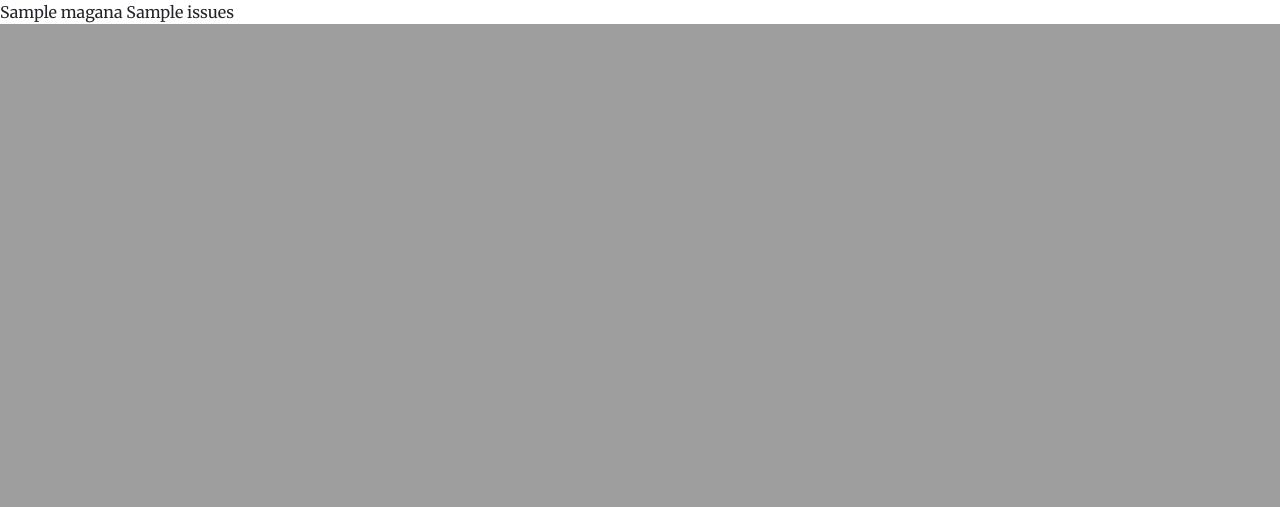
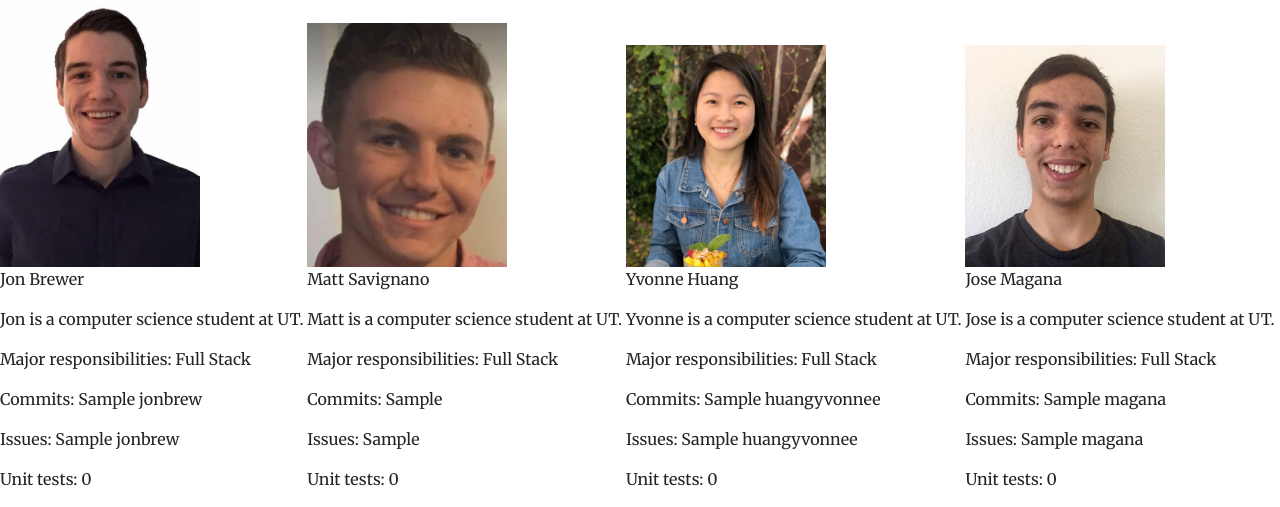
Before and after one commit to ajipsum/roadtripr, a Flask app: template app/templates/about.html in a window 1280 px wide. Shown: the part 800-1307 px from the top of the page. Before the commit the page ends 824 px from the top, so only its background shows below. Run offline with Flask 2, Linux system fonts and the light colour scheme; the template is opened without the code that fills it: most values are stand-ins (such as "Sample title", 1, 10 or a date in 2020); some libraries are stand-ins or nearby versions.

Commit message:
about page

```diff
--- a/app/templates/about.html
+++ b/app/templates/about.html
@@ -2,7 +2,41 @@
 {% extends "base.html" %}
 
 {% block content %}
-{{ commits['Magana'] }}
-{{ issues }}
 
+<div style="display:inline-block" class="about-block">
+  <img src="static/img/headshot-jon.png" style="max-width:200px">
+  <p>Jon Brewer</p>
+  <p>Jon is a computer science student at UT.</p>
+  <p>Major responsibilities: Full Stack</p>
+  <p>Commits: {{ commits['jonbrew'] }}</p>
+  <p>Issues: {{ issues['jonbrew'] if issues['jonbrew'] else 0 }}</p>
+  <p>Unit tests: 0</p>
+</div>
+<div style="display:inline-block" class="about-block">
+  <img src="static/img/headshot-matt.png" style="max-width:200px">
+  <p>Matt Savignano</p>
+  <p>Matt is a computer science student at UT.</p>
+  <p>Major responsibilities: Full Stack</p>
+  <p>Commits: {{ commits['savi975'] }}</p>
+  <p>Issues: {{ issues['savi975'] if issues['savi975'] else 0 }}</p>
+  <p>Unit tests: 0</p>
+</div>
+<div style="display:inline-block" class="about-block">
+  <img src="static/img/headshot-yvonne.jpg" style="max-width:200px">
+  <p>Yvonne Huang</p>
+  <p>Yvonne is a computer science student at UT.</p>
+  <p>Major responsibilities: Full Stack</p>
+  <p>Commits: {{ commits['huangyvonnee'] }}</p>
+  <p>Issues: {{ issues['huangyvonnee'] if issues['huangyvonnee'] else 0 }}</p>
+  <p>Unit tests: 0</p>
+</div>
+<div style="display:inline-block" class="about-block">
+  <img src="static/img/headshot-jose.png" style="max-width:200px">
+  <p>Jose Magana</p>
+  <p>Jose is a computer science student at UT.</p>
+  <p>Major responsibilities: Full Stack</p>
+  <p>Commits: {{ commits['Magana'] }}</p>
+  <p>Issues: {{ issues['Magana'] if issues['Magana'] else 0 }}</p>
+  <p>Unit tests: 0</p>
+</div>
 {% endblock %}
--- a/app/templates/base.html
+++ b/app/templates/base.html
@@ -26,7 +26,7 @@
 
   </head>
 
-  <body id="page-top">
+  <body id="page-top" bgcolor="grey">
 
     <!-- Navigation -->
     <nav class="navbar navbar-expand-lg navbar-light fixed-top" id="mainNav">
```
Also changed, not shown: app/static/img/headshot-jon.png (added), app/static/img/headshot-jose.png (added), app/static/img/headshot-matt.png (added), app/static/img/headshot-yvonne.jpg (added).
